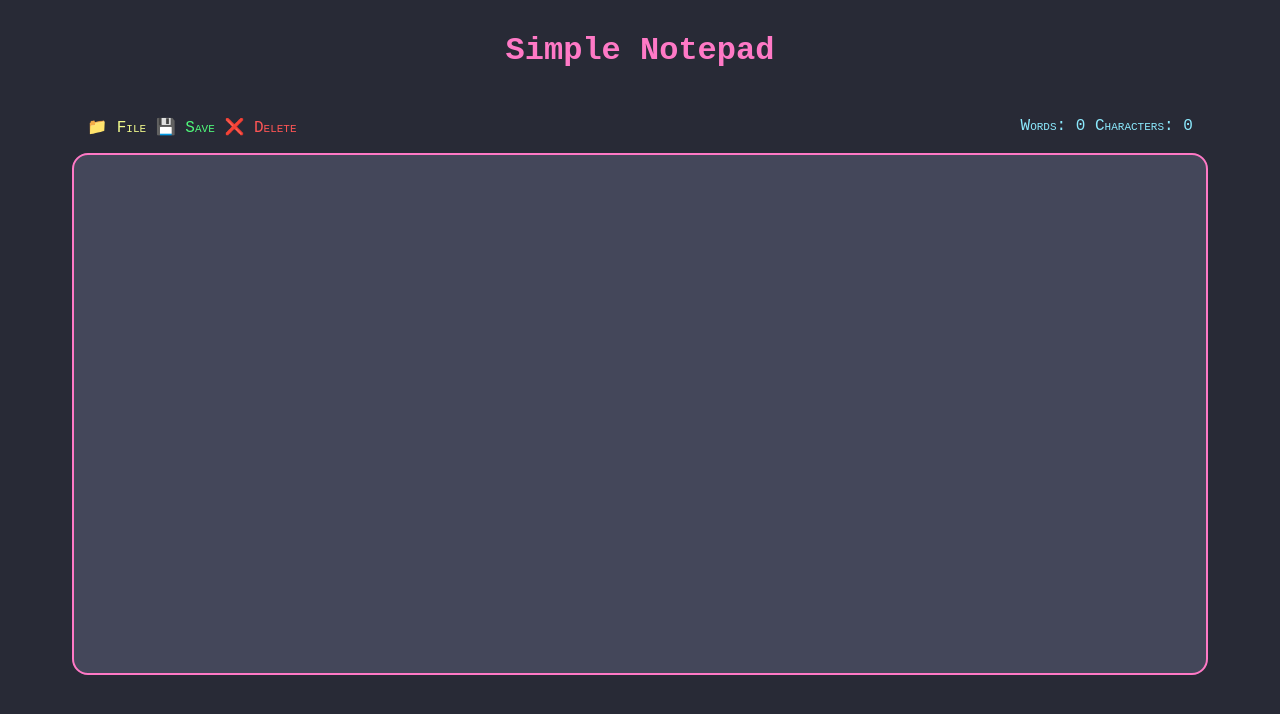
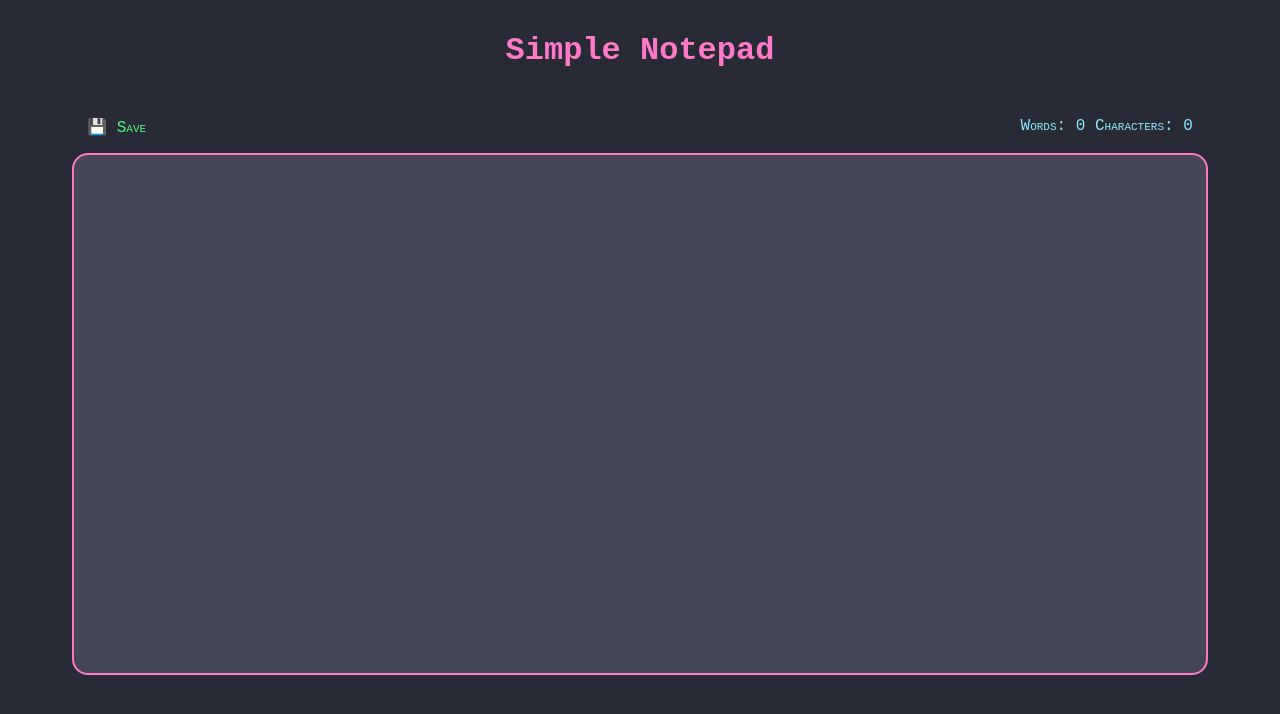
Before and after one commit to diluteoxygen/Simple-Notepad, a plain HTML site: page index.html in a window 1280 px wide. Drawn offline with Linux system fonts and the light colour scheme.

Commit message:
Update index.html

```diff
--- a/index.html
+++ b/index.html
@@ -13,11 +13,7 @@
     <h1><span><p colo> Simple Notepad</span></h1>
     <div id='mainpy' style="width: 100%; overflow: clip; float: right;">
       <div id="home" style="width: 600px; float: left;">
-        <span id="myFile" style="color: #f1fa8c;" onclick="document.getElementById('getFile').click()">📁 File</span>
-        <input type='file' id="getFile" style="display:none">
         <span id="download" style="color: #50fa7b;">💾 Save</span>
-        <span id="deleteFile" style="color: #ff5555;">❌ Delete</span>
-        <input type='file' id="delete" style="display:none">
       </div>
       <div id="stats" style="margin-left: 620px;">
         <span id="words">Words: 0</span> <span id="characters">Characters: 0</span>
```
